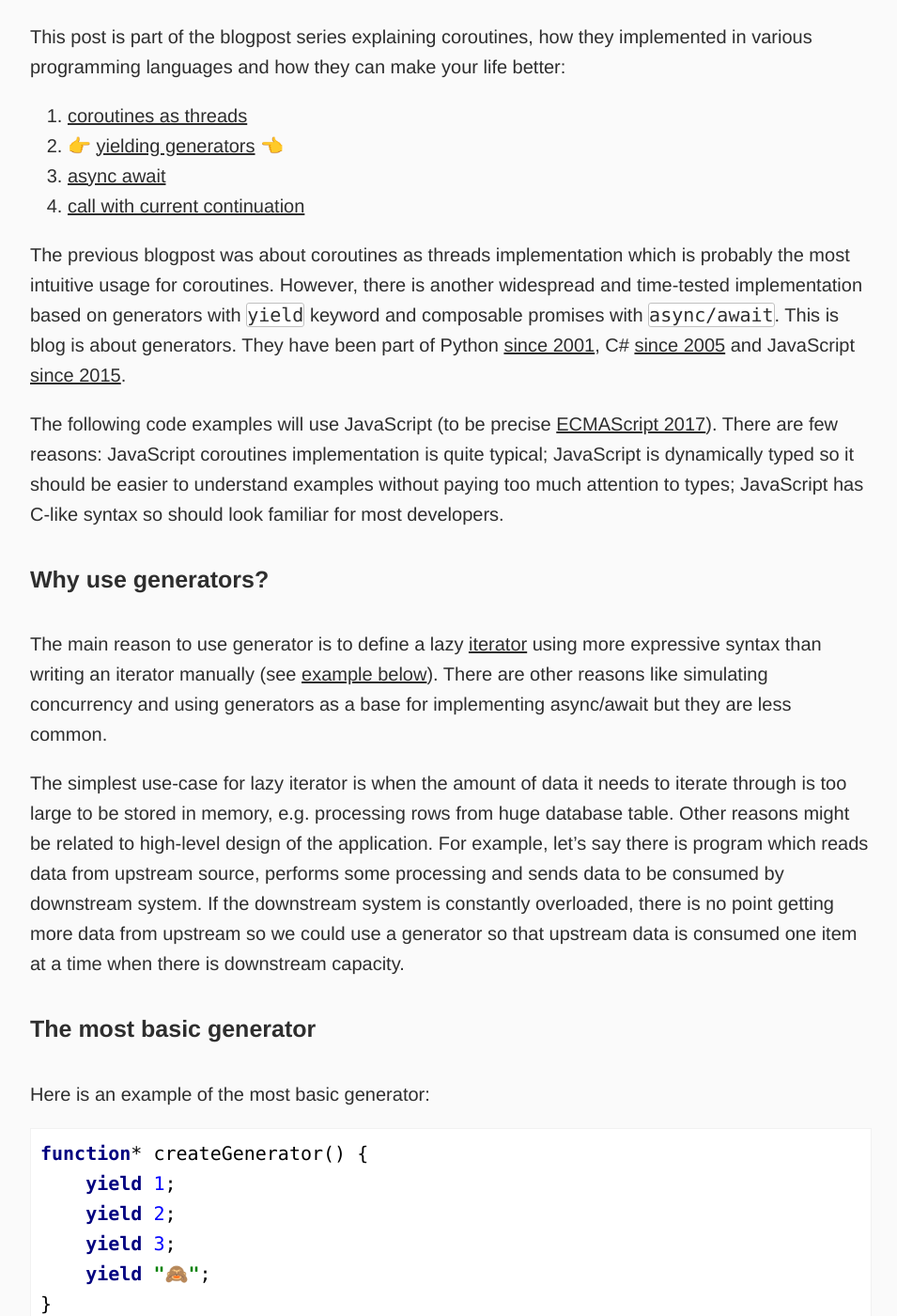
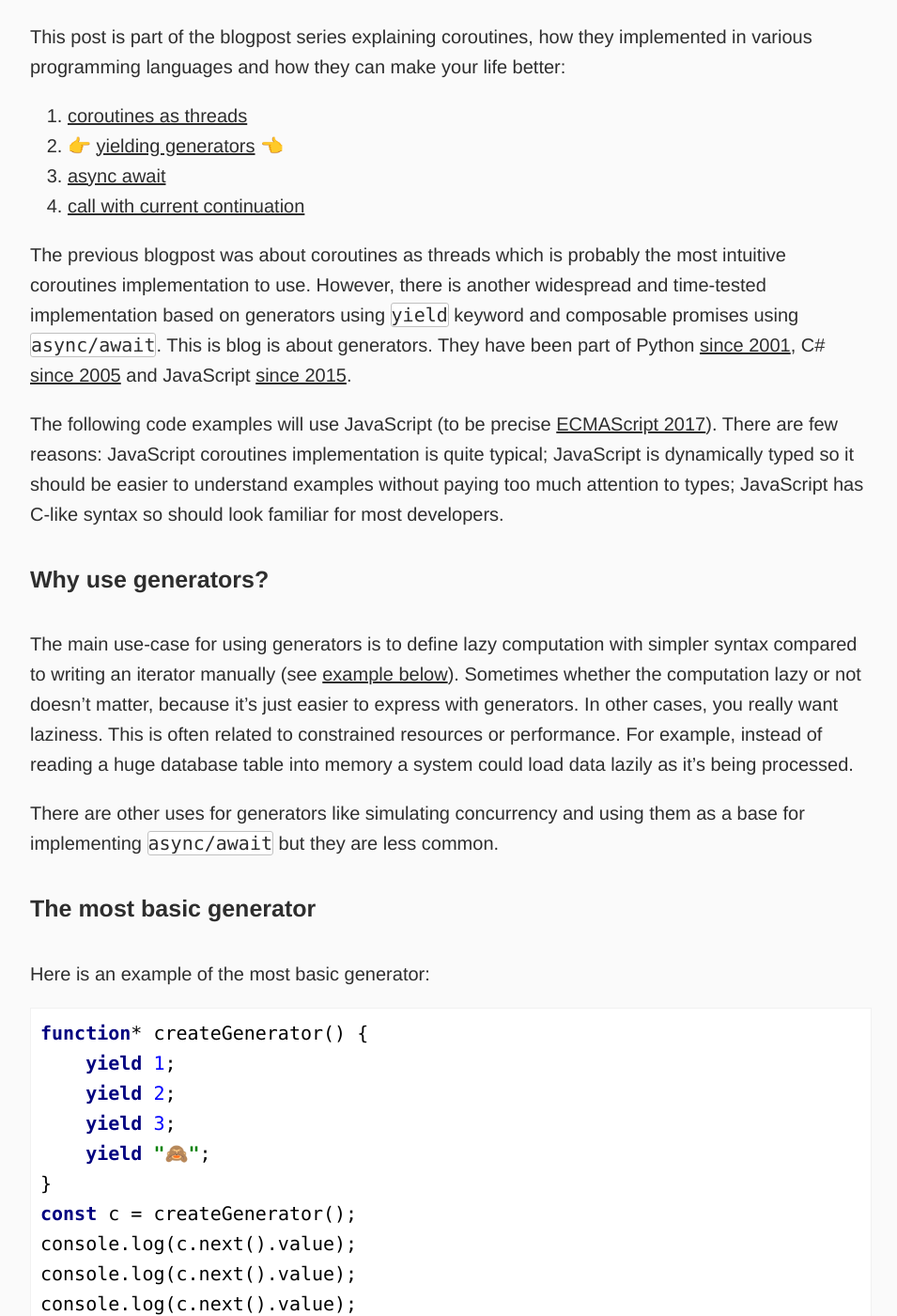
Before and after one commit to dkandalov/dkandalov.github.io, a Jekyll site: the page built from _posts/coroutines/2018-05-02-yielding-generators.md, in a window 1280 px wide and 1400 px high, scrolled down 263 px. Shown: the whole window at 94% size, without its empty margins (160-1115 px from the left). Built offline with Jekyll 4.4.1, drawn with Linux system fonts in a browser that asks for light colours; our own code applies the rules of GitHub Pages for plain Markdown files; some of the changed text lies outside the part shown.

Commit message:
reviewing yield blogpost

````diff
--- a/_posts/coroutines/2018-05-02-yielding-generators.md
+++ b/_posts/coroutines/2018-05-02-yielding-generators.md
@@ -10,14 +10,14 @@ This post is part of the blogpost series explaining coroutines, how they impleme
 
 <!--preview-post-from-here-->
 
-The previous blogpost was about coroutines as threads implementation which is probably the most intuitive usage for coroutines. However, there is another widespread and time-tested implementation based on generators with `yield` keyword and composable promises with `async/await`. This is blog is about generators. They have been part of Python [since 2001](https://www.python.org/download/releases/2.2), C# [since 2005](https://en.wikipedia.org/wiki/C_Sharp_(programming_language)#Versions) and JavaScript [since 2015](http://www.ecma-international.org/ecma-262/6.0/index.html).
+The previous blogpost was about coroutines as threads which is probably the most intuitive coroutines implementation to use. However, there is another widespread and time-tested implementation based on generators using `yield` keyword and composable promises using `async/await`. This is blog is about generators. They have been part of Python [since 2001](https://www.python.org/download/releases/2.2), C# [since 2005](https://en.wikipedia.org/wiki/C_Sharp_(programming_language)#Versions) and JavaScript [since 2015](http://www.ecma-international.org/ecma-262/6.0/index.html).
 
 The following code examples will use JavaScript (to be precise [ECMAScript 2017](http://www.ecma-international.org/ecma-262/8.0/index.html)). There are few reasons: JavaScript coroutines implementation is quite typical; JavaScript is dynamically typed so it should be easier to understand examples without paying too much attention to types; JavaScript has C-like syntax so should look familiar for most developers.
 
 #### Why use generators?
-The main reason to use generator is to define a lazy [iterator](https://en.wikipedia.org/wiki/Iterator) using more expressive syntax than writing an iterator manually (see [example below](#factorial-example)). There are other reasons like simulating concurrency and using generators as a base for implementing async/await but they are less common.
+The main use-case for using generators is to define lazy computation with simpler syntax compared to writing an iterator manually (see [example below](#factorial-example)). Sometimes whether the computation lazy or not doesn't matter, because it's just easier to express with generators. In other cases, you really want laziness. This is often related to constrained resources or performance. For example, instead of reading a huge database table into memory a system could load data lazily as it's being processed.
 
-The simplest use-case for lazy iterator is when the amount of data it needs to iterate through is too large to be stored in memory, e.g. processing rows from huge database table. Other reasons might be related to high-level design of the application. For example, let's say there is program which reads data from upstream source, performs some processing and sends data to be consumed by downstream system. If the downstream system is constantly overloaded, there is no point getting more data from upstream so we could use a generator so that upstream data is consumed one item at a time when there is downstream capacity.
+There are other uses for generators like simulating concurrency and using them as a base for implementing `async/await` but they are less common.
 
 <a name="basic-generator"/>
 
@@ -35,14 +35,14 @@ console.log(c.next().value);
 console.log(c.next().value);
 console.log(c.next().value);
 </javascript>
-In the code above we define a function called `createGenerator`. Note that `createGenerator` has `*` after `function` keyword. This tells JavaScript that this function is a coroutine and we can use `yield` keyword inside it. If function is not marked with `*`, then `yield` is illegal and will be cause runtime error in JavaScript or compilation error in compiled languages. (Note the similarity to [the previous blogpost]({% post_url coroutines/2018-05-01-coroutines-as-threads %}) where we couldn't use Lua `coroutine.yield()` outside of coroutine created with `coroutine.create`.) After creating the generator, we assign it to `c` and can use `next()` to start/resume execution of the coroutine. Each invocation of `next()` changes state of the generator and returns an object which has a property called `value` through which we can access the data yielded by the generator. Overall, the program resumes coroutine three times and prints `123` never reaching the line with the monkey. To get the monkey printed we would need to add one more invocation of `c.next()`.
+In the code above we define a function called `createGenerator`. Note that `createGenerator` has `*` after `function` keyword. This tells JavaScript that this function is a coroutine and we can use `yield` keyword inside it. If function is not marked with `*`, then `yield` is illegal and will be cause runtime error in JavaScript or compilation error in compiled languages. Note the similarity to [the previous blogpost]({% post_url coroutines/2018-05-01-coroutines-as-threads %}) where we couldn't use Lua `coroutine.yield()` outside of coroutine created with `coroutine.create`. After creating the generator, we assign it to `c` and can use `next()` to start/resume execution of the coroutine. Each invocation of `next()` changes state of the generator and returns an object which has a property called `value` through which we can access the data yielded by the generator. Overall, the program resumes coroutine three times and prints `123` never reaching the line with the monkey. To get the monkey printed we would need to add one more invocation of `c.next()`.
 
 #### Generators as threads
 
 This might not be the first thing that comes up when you start using generators but there are couple similarities between generators and coroutines as threads. The diagram below illustrates coroutines as threads in which `coroutine` yields execution back to `main` (you can find description of the notation in [the previous blogpost]({% post_url coroutines/2018-05-01-coroutines-as-threads %}#notation)).
 ![](/assets/images/coroutines/yield/0-coroutine.png)
 
-And the diagram below shows a generator. As you can see they are pretty much identical. The main difference is that generators are predominantly used to return values back into calling function. To be fair, coroutines as threads can also pass values to/from coroutine so technically there is little difference, the difference is in the intent of the program (so it might be useful to think about different coroutine implementations as [design patterns](https://en.wikipedia.org/wiki/Software_design_pattern)).
+And the diagram below shows a generator. As you can see they are pretty much identical. The main difference is that generators are predominantly used to return values back into calling function. To be fair, coroutines as threads can also pass values to/from coroutine so technically there is not much difference. However, the difference is in the intent of the program. From this point of view it might be useful to think about different coroutine implementations as [design patterns](https://en.wikipedia.org/wiki/Software_design_pattern).
 ![](/assets/images/coroutines/yield/1-generator.png)
 
 The main point here is that because the underlying idea is the same, we can use generators to do context switching similar to coroutines as threads:
@@ -84,7 +84,7 @@ undefined
 undefined
 { value: undefined, done: true }
 ```
-Each call of `next()` returns an object with `value` and `done` attributes. While generator hasn't reached the last instruction `done` is`false` and after all the code in generator is executed it ends up in the `done: true` state (similar to state of a thread). All the values returned by `next()` are `undefined` because generator didn't send anything back to main. The two `undefined` lines are printed by `console.log(yield)`, i.e. `yield` is evaluated to `undefined` because no values were passed into the `c.next()`.
+Each call of `next()` returns an object with `value` and `done` attributes. While the generator hasn't reached the last instruction, `done` attribute is`false`. When all the code in generator is executed it ends up in the `done: true` state (similar to state of a thread). All the values returned by `next()` are `undefined` because generator didn't send anything back to main. The two `undefined` lines are printed by `console.log(yield)`, i.e. `yield` is evaluated to `undefined` because no values were passed into the `c.next()`.
 
 As mentioned before one of the main reasons to use generators is to return some values as shown in the following example:
 <javascript>
@@ -93,7 +93,7 @@ function* createGenerator() {
 	console.log(yield "🐷");
 }
 const c = createGenerator();
-console.log(c.next("will be lost"));
+console.log(c.next("A is lost"));
 console.log(c.next("B"));
 console.log(c.next("C"));
 </javascript>
@@ -109,9 +109,9 @@ Here we create a generator which yields a dog and a pig. And in the `main` funct
 
 #### Stackless yield
 
-JavaScript implementation of coroutines is **stackless** (this is also true for implementations in Python, C#, Kotlin). In particular, this means that coroutines cannot `yield` from sub-functions.
+JavaScript implementation of coroutines is **stackless** (this is also true for Python, C#, Kotlin). In particular, this means that coroutines cannot `yield` from sub-functions.
 
-In the example below, we create a generator which yields a dog and then calls `forEach` on an array passing it an anonymous function `it => { ... }`. Since anonymous function call still counts as a sub-function, we cannot `yield` from inside it. This example will fail at runtime, but in a compiled language it would be a compilation error.
+In the example below, we create a generator which yields a dog and then calls `forEach` on an array passing it an anonymous function `it => { ... }`. Since anonymous function call still counts as a sub-function, we cannot `yield` from inside it. This example fails at runtime, but in a compiled language this would be a compilation error.
 <javascript>
 function* createGenerator() {
 	console.log(yield "🐶");
@@ -179,7 +179,7 @@ E
 
 #### Generators and try/catch/finally
 
-In the previous example we've seen that JavaScript knows how to combine `for` loops and `yield` but it's not the only control structure which can be used transparently with generators. It also works fine with `try/catch/finally`:
+In the previous example we've seen that JavaScript knows how to combine `for` loops and `yield`. It works just as well with `try/catch/finally`:
 <javascript>
 function* createGenerator() {
 	try {
@@ -206,13 +206,13 @@ catch
 finally
 { value: undefined, done: true }
 ```
-In this example, the generator will evaluate `yield "🐶"` expression which yields execution back to the main function (note that yield happens before `yield "🐶"` evaluation is finished so the `value` variable is not yet assigned at this point). The `main` function will log the result of the `c.next()` and call `c.next("🚀")`. Generator will continue execution, finish evaluating `yield "🐶"` to `"🚀"` and assign it to the `value` variable. Because `value` is equal to the rocket, the rocket will be thrown. It will end up in the `catch` block which logs `"catch"` and yields `e + "💥"`. It's then returned to the `main` function and logged as the result of evaluating `c.next("🚀")`. After this `main` resumes generator one more time so generator continues from `yield e + "💥"` in the `catch` and executes `finally`.
+In this somewhat convoluted example, the generator will evaluate `yield "🐶"` expression which yields execution back to the main function (note that yield happens before `yield "🐶"` evaluation is finished so the `value` variable is not yet assigned at this point). The `main` function will log the result of the `c.next()` and call `c.next("🚀")`. Generator will continue execution, finish evaluating `yield "🐶"` to `"🚀"` and assign it to the `value` variable. Because `value` is equal to the rocket, the rocket will be thrown. It will end up in the `catch` block which logs `"catch"` and yields `e + "💥"`. It's then returned to the `main` function and logged as the result of evaluating `c.next("🚀")`. After this `main` resumes generator one more time so generator continues from `yield e + "💥"` in the `catch` and executes `finally`.
 
 The main point here is that `yield` can return from generator multiple times without executing code in the `finally` clause (this can't be done with normal `return`s). It's also worth noticing that generator can yield/resume execution from `catch` blocks remembering the exception it has caught previously. Just like with the `for` loops, this works because JavaScript knows how to handle `try/catch/finally` with `yield`s.
 
 #### Infinite generators
 
-The previous examples of generators yielded finite amount of values. It doesn't have to be the case. The following example shows [factorial](https://en.wikipedia.org/wiki/Factorial) generator which returns values in an infinite loop. In a way, this is a lazily evaluated list of all factorials.
+Because generators represent lazily evaluated stream of values, they don't have to contain finite amount of values. The following example shows [factorial](https://en.wikipedia.org/wiki/Factorial) generator which returns values in an infinite loop. In a way, this is a lazily evaluated list of all factorials.
 <a name="factorial-example"/>
 <javascript>
 function* factorial() {
@@ -291,9 +291,9 @@ This program prints:
 
 #### Generators as state machines
 
-In the previous examples we used `yield` keyword without any explanation about how it works under the hood. To dispel the magic we can look at how the same functionality can be implemented in JavaScript versions without support for `yield`. Luckily this can be easily done with [BabelJS](https://babeljs.io) which [transpiles](https://en.wikipedia.org/wiki/Source-to-source_compiler) modern JavaScript into the code runnable by older versions of the language.
+So far we used `yield` keyword without any explanation about how it works under the hood. To dispel the magic we can look at how the same functionality can be implemented in JavaScript versions without `yield` keyword. Luckily, this can be easily done with [BabelJS](https://babeljs.io) which [transpiles](https://en.wikipedia.org/wiki/Source-to-source_compiler) modern JavaScript into the code runnable by older versions of the language.
 
-The code snippet below is the [skipping factorial generator](#skipping-factorial-example) example transpiled to JavaScript without `yield` keyword. This code is not intended to be read by humans and there are some implementation details missing (e.g. we don't see source code of `regeneratorRuntime` object). The main point here is that `factorial` code is transformed into a [finite state machine](https://en.wikipedia.org/wiki/Finite-state_machine).
+The code snippet below is the [skipping factorial generator](#skipping-factorial-example) transpiled to JavaScript without `yield` keyword. This code is not intended to be read by humans and there are some implementation details missing (e.g. we don't see source code of `regeneratorRuntime` object). The main point here is that `factorial` code is transformed into a [finite state machine](https://en.wikipedia.org/wiki/Finite-state_machine).
 
 There is a `switch` statement which branches on the current state of the state machine. Initially, the state of the machine is `0` so we match `case 0` and initialise `n`, `result` and `skip` variables. Then we fall though into `case 3` where `if (!true)` and `if (skip)` evaluate to `false` and won't be executed. Then `_context.next = 7` sets the next state of the state machine to `7` and yields current result. When the generator resumes execution again, it will start from `case 7`. As you can see, there is nothing particularly magical going on here. It's not a trivial code transformation but in the end the generator code is transformed into a somewhat understandable finite state machine.
 
````
Also changed, not shown: other parts of _posts/coroutines/2018-05-02-yielding-generators.md (+2 -2 lines), _posts/coroutines/2018-05-01-coroutines-as-threads.md (+1 -1 lines).
